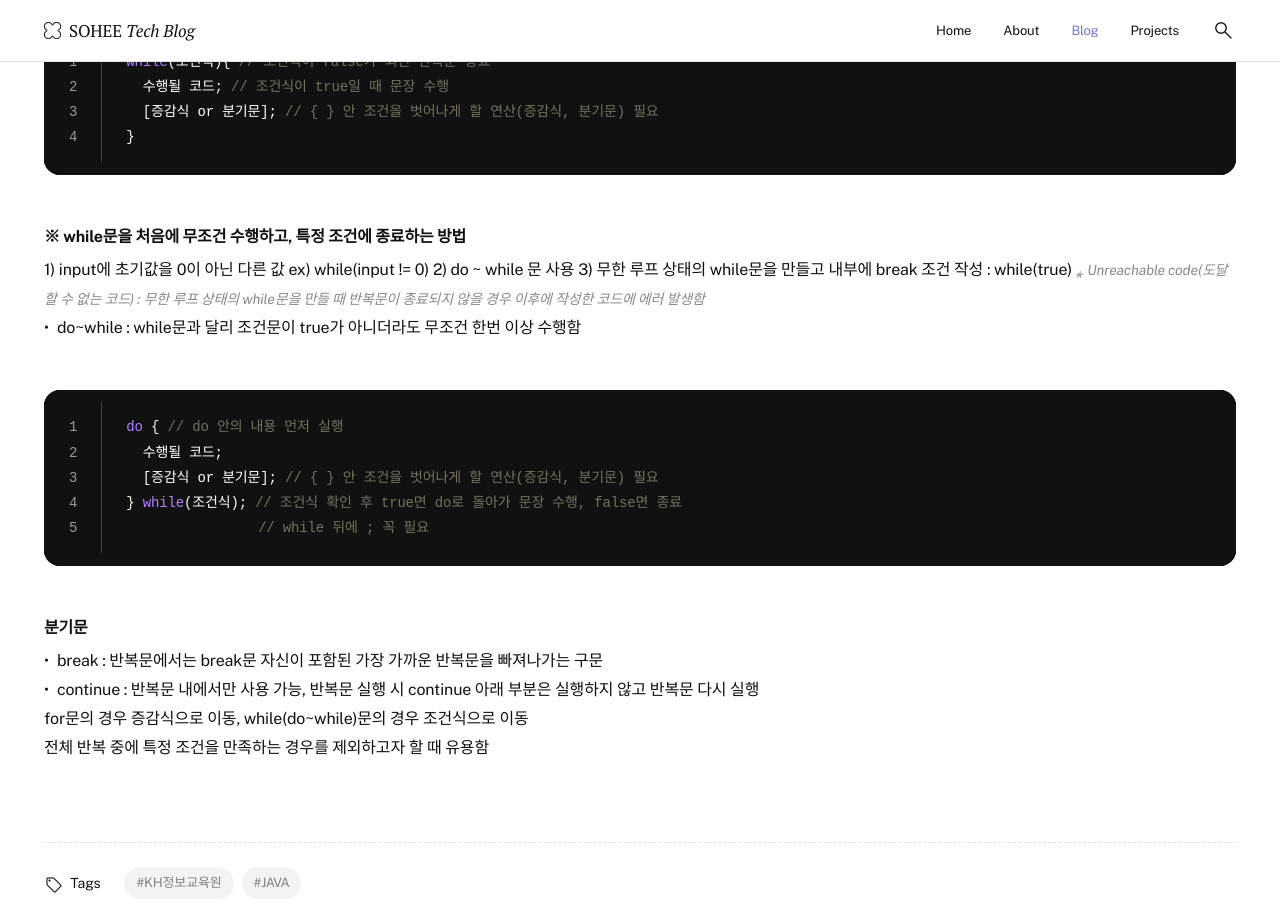
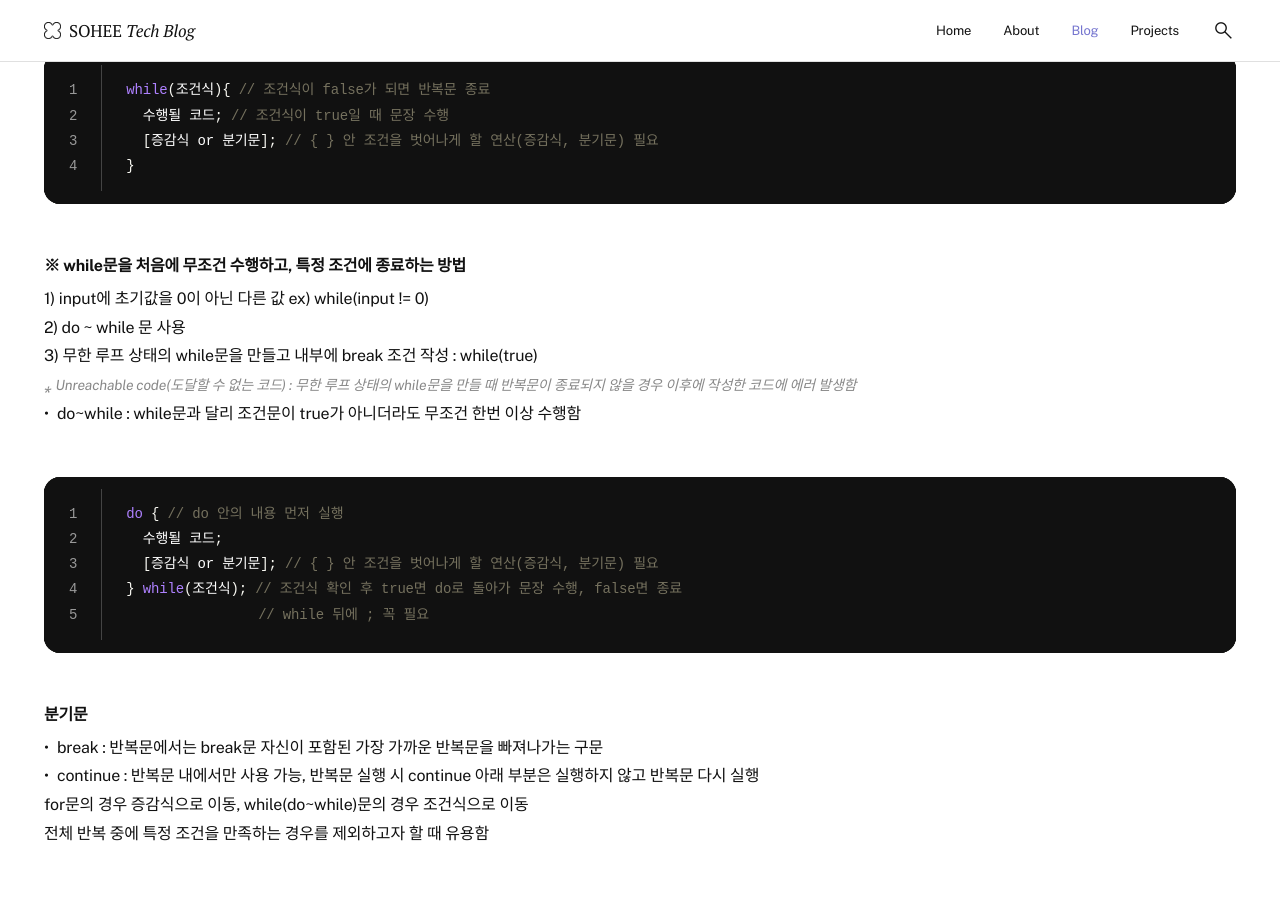
Before and after one commit to soheetech/soheetech.github.io, a Jekyll site: the page built from _posts/2023-02-27-kh-04-java-control.md, in a window 1280 px wide and 900 px high, scrolled down 2199 px. Built offline with Jekyll 4.4.1, drawn with Linux system fonts in a browser that asks for light colours.

````diff
--- a/_posts/2023-02-27-kh-04-java-control.md
+++ b/_posts/2023-02-27-kh-04-java-control.md
@@ -58,7 +58,7 @@ switch(조건식) {
 
 
 <h5>반복문</h5>
-프로그램 수행 흐름을 바꾸는 역할을 하는 제어문 중 하나로 특정 문장들을 반복해서 수행하도록 함
+프로그램 수행 흐름을 바꾸는 역할을 하는 제어문 중 하나로 특정 문장들을 반복해서 수행하도록 함<br /><br />
 
 - for문: 끝이 정해져 있는(횟수가 지정되어 있는) 반복문
   + cf. while문: 끝이 정해져 있지 않는 반복문
@@ -98,9 +98,9 @@ while(조건식){ // 조건식이 false가 되면 반복문 종료
 ```
 
 <h5>※ while문을 처음에 무조건 수행하고, 특정 조건에 종료하는 방법</h5>
-1) input에 초기값을 0이 아닌 다른 값 ex) while(input != 0)
-2) do ~ while 문 사용
-3) 무한 루프 상태의 while문을 만들고 내부에 break 조건 작성 : while(true)
+1) input에 초기값을 0이 아닌 다른 값 ex) while(input != 0)<br />
+2) do ~ while 문 사용<br />
+3) 무한 루프 상태의 while문을 만들고 내부에 break 조건 작성 : while(true)<br />
 *Unreachable code(도달할 수 없는 코드) : 무한 루프 상태의 while문을 만들 때 반복문이 종료되지 않을 경우 이후에 작성한 코드에 에러 발생함*
 
 
````
